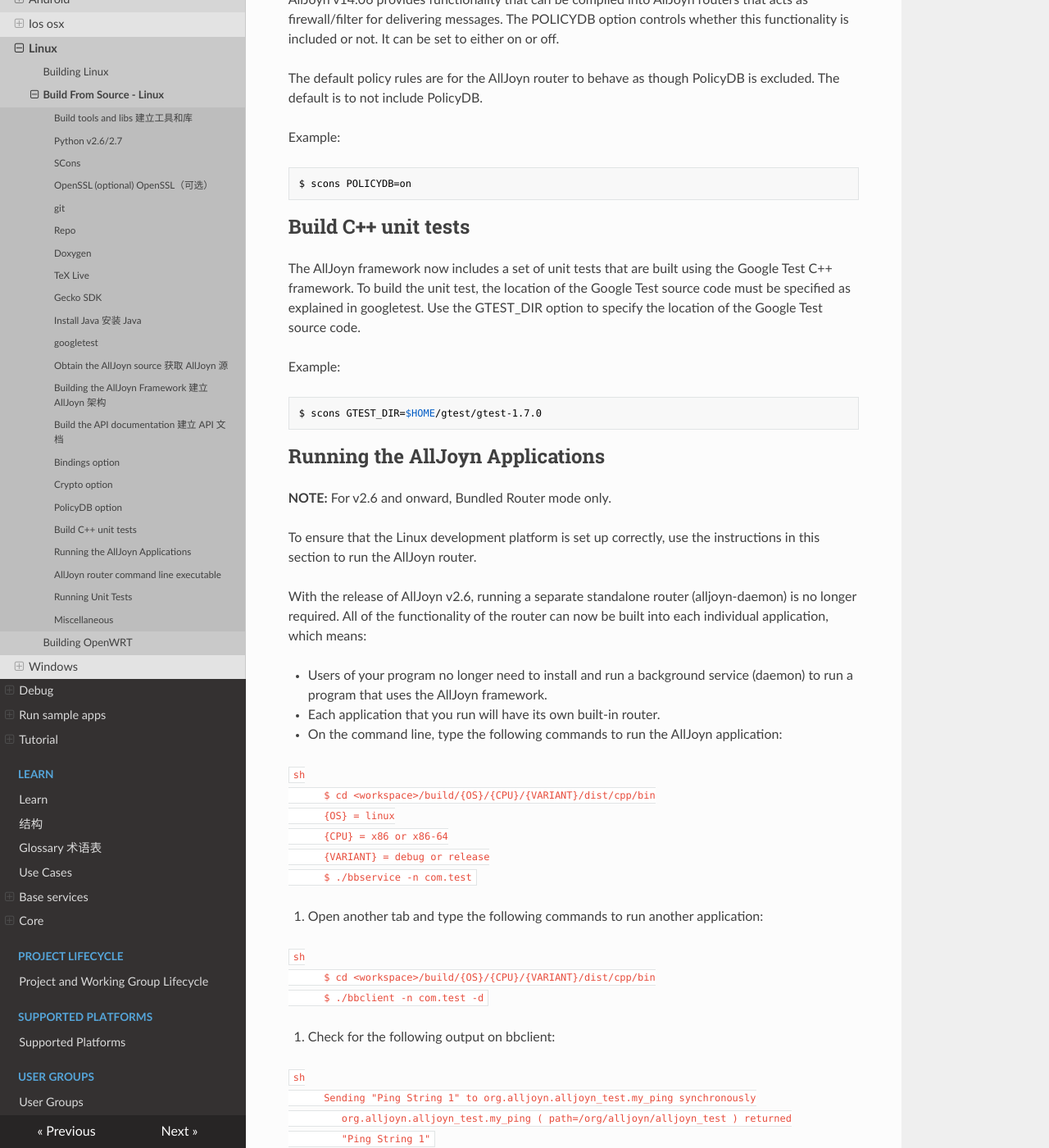
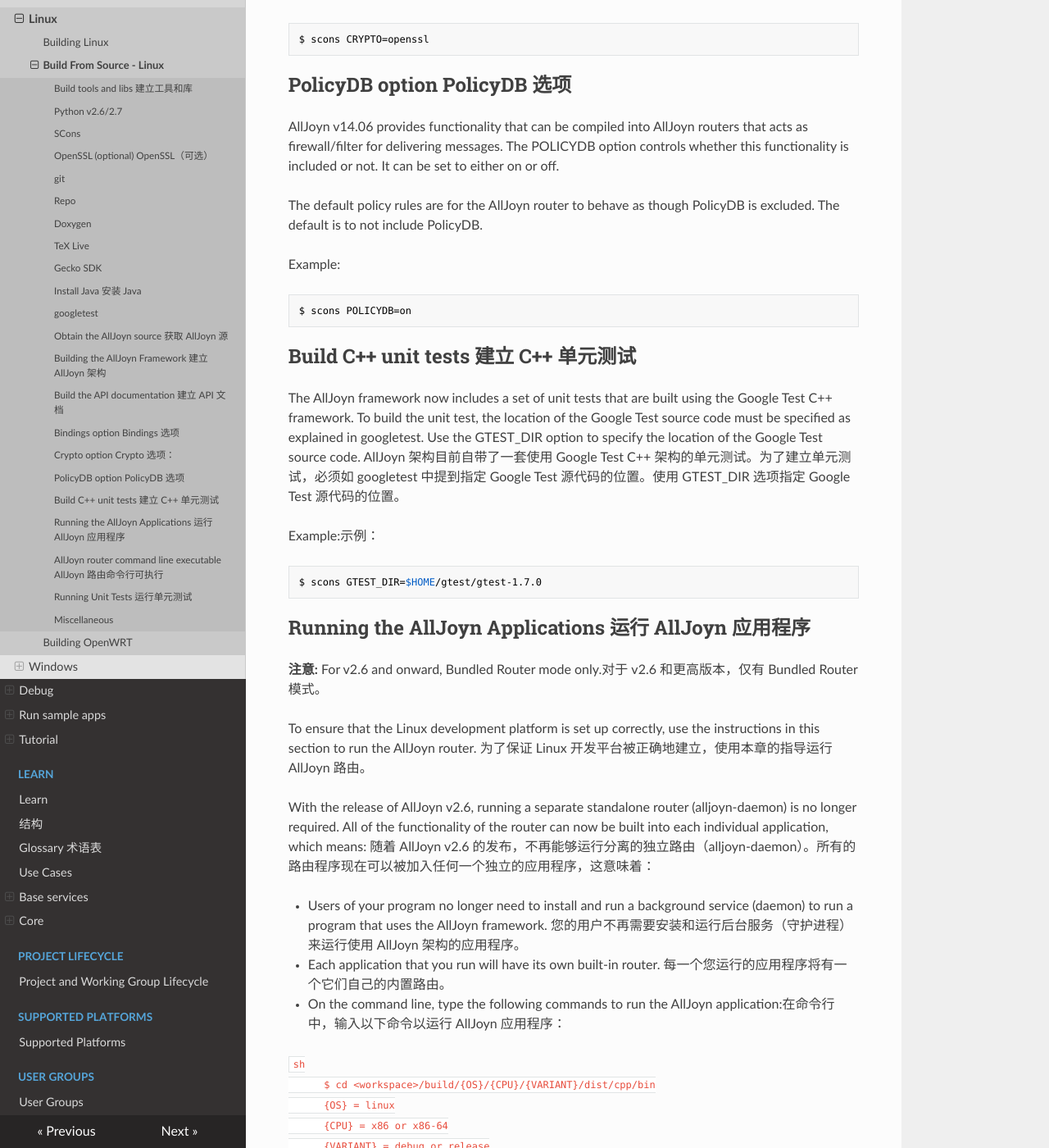
Before and after one commit to smart-conn/alljoyn-zh, an MkDocs documentation site: the page built from docs/develop/building/linux/build-source.md, in a window 1280 px wide and 1400 px high, scrolled down 12071 px. Shown: the whole window at 82% size. Built offline with MkDocs 1.6.1, drawn with Linux system fonts in a browser that asks for light colours; nearby versions of some CDN libraries; some of the changed text lies outside the part shown.

Commit message:
Update build-source.md

````diff
--- a/docs/develop/building/linux/build-source.md
+++ b/docs/develop/building/linux/build-source.md
@@ -522,16 +522,18 @@ $ scons WS=fix
 
 By default, the AllJoyn framework builds the debug variant. To build
 the release version of the AllJoyn framework, use this:
+默认情况下，AllJoyn 架构建立 debug 变量。建立发行版本的 AllJoyn 架构，使用：
 
 ```sh
 $ scons VARIANT=release
 ```
 
-## Bindings option
+## Bindings option Bindings 选项
 
 The default SCons script tries to build all of the language bindings
 by default. If you are only interested in a particular language binding,
 the `BINDINGS` option can be used to select the language(s) of interest.
+默认 SCons 脚本采用默认方式建立所有的语言绑定。如果您只对某一种语言绑定有意向，`BINDINGS` 选项可供您选择您希望的语言。
 
 The `BINDINGS` option takes a comma-separated list of languages you
 wish to build. Current valid languages are cpp, c, java, and js. The language is
@@ -539,8 +541,9 @@ always specified in all lower case with no extra spaces between languages. If a
 dependency is not listed, the dependency will automatically be built. For
 example, java requires that cpp is built. If an empty string is used only the
 core files will be built.
+`BINDINGS` 选项可以用使用逗号列出您所希望用于构建的多种语言。目前，支持的语言有 cpp,c,java 和 js。语言必须采用小写形式，并且语言之间不能有空格。如果依赖项没有被列出，它们也会自动被建立。举例说明，java 需要以 cpp 的建立为基础。如果使用了空白字段，仅会建立核心文件。
 
-For example:
+For example:举例：
 
 ```sh
 $ scons BINDINGS=java #this will build core files and Java language bindings
@@ -548,23 +551,24 @@ $ scons BINDINGS=c,java #this will build C language bindings and Java language b
 $ scons BINDINGS= #only build the core files alljoyn_core and common
 ```
 
-## Crypto option
+## Crypto option Crypto 选项：
 
 AllJoyn v15.04 adds a CRYPTO option to the scons command line. To build AllJoyn
 without dependencies on OpenSSL libcrypto, use CRYPTO=builtin:
+AllJoyn v15.04 在 scons 命令行中加入了 CRYPTO 选项。使用 CRYPTO=builtin，能够除去 OpenSSL 的依赖，进行 AllJoyn 的构建。
 
 ```sh
 $ scons CRYPTO=builtin
 ```
 
-To use crypto implementations in OpenSSL:
+To use crypto implementations in OpenSSL:使用 OpenSSl 提供的加密方式：
 
 ```sh
 $ scons CRYPTO=openssl
 ```
 
 
-## PolicyDB option
+## PolicyDB option PolicyDB 选项
 
 AllJoyn v14.06 provides functionality that
 can be compiled into AllJoyn routers that acts as firewall/filter
@@ -580,40 +584,45 @@ Example:
 $ scons POLICYDB=on
 ```
 
-## Build C++ unit tests
+## Build C++ unit tests 建立 C++ 单元测试
 
 The AllJoyn framework now includes a set of unit tests that
 are built using the Google Test C++ framework. To build the
 unit test, the location of the Google Test source code must
 be specified as explained in googletest. Use the GTEST_DIR
 option to specify the location of the Google Test source code.
+AllJoyn 架构目前自带了一套使用 Google Test C++ 架构的单元测试。为了建立单元测试，必须如 googletest 中提到指定 Google Test 源代码的位置。使用 GTEST_DIR 选项指定 Google Test 源代码的位置。
 
-Example:
+Example:示例：
 
 ```sh
 $ scons GTEST_DIR=$HOME/gtest/gtest-1.7.0
 ```
 
-## Running the AllJoyn Applications
+## Running the AllJoyn Applications 运行 AllJoyn 应用程序
 
 
-**NOTE:** For v2.6 and onward, Bundled Router mode only.
+**注意:** For v2.6 and onward, Bundled Router mode only.对于 v2.6 和更高版本，仅有 Bundled Router 模式。
 
 To ensure that the Linux development platform is set up
 correctly, use the instructions in this section to run
 the AllJoyn router.
+为了保证 Linux 开发平台被正确地建立，使用本章的指导运行 AllJoyn 路由。
 
 With the release of AllJoyn v2.6, running a separate standalone
 router (alljoyn-daemon) is no longer required. All of the
 functionality of the router can now be built into each individual
 application, which means:
+随着 AllJoyn v2.6 的发布，不再能够运行分离的独立路由（alljoyn-daemon）。所有的路由程序现在可以被加入任何一个独立的应用程序，这意味着：
 
 * Users of your program no longer need to install and run a
 background service (daemon) to run a program that uses the AllJoyn framework.
+您的用户不再需要安装和运行后台服务（守护进程）来运行使用 AllJoyn 架构的应用程序。
 * Each application that you run will have its own built-in router.
+每一个您运行的应用程序将有一个它们自己的内置路由。
 
 1. On the command line, type the following commands to run
-the AllJoyn application:
+the AllJoyn application:在命令行中，输入以下命令以运行 AllJoyn 应用程序：
 
    ```sh
       $ cd <workspace>/build/{OS}/{CPU}/{VARIANT}/dist/cpp/bin
@@ -624,14 +633,14 @@ the AllJoyn application:
    ```
 
 2. Open another tab and type the following commands to run
-another application:
+another application:打开另一个标签并输入以下命令以运行另一个应用程序。
 
    ```sh
       $ cd <workspace>/build/{OS}/{CPU}/{VARIANT}/dist/cpp/bin
       $	./bbclient -n com.test -d
    ```
 
-3. Check for the following output on bbclient:
+3. Check for the following output on bbclient:在 bbclient 上检查以下输出：
 
    ```sh
       Sending "Ping String 1" to org.alljoyn.alljoyn_test.my_ping synchronously
@@ -639,24 +648,25 @@ another application:
          "Ping String 1"
    ```
 
-## AllJoyn router command line executable
+## AllJoyn router command line executable AllJoyn 路由命令行可执行
 
-**NOTE:** Applies only to versions before 2.6.
+**注意:** Applies only to versions before 2.6.仅对 2.6 之前的版本生效。
 
 The concept of bundling a router with the application was
 introduced in v2.6. Prior to this version, to run any AllJoyn
 application, you needed to run the alljoyn-daemon first.
+v2.6 中引入了路由与应用程序绑定的概念。在此版本之前，在运行 AllJoyn 应用程序时，您需要首先运行 alljoyn-daemon。
 
-As part of the build process, an executable for the alljoyn-daemon is built.
+As part of the build process, an executable for the alljoyn-daemon is built.作为生成过程的一部分，建立了 alljoyn-daemon 的可执行文件。
 
 1. On the command line, type the following commands to run
-the AllJoyn router as a separate process:
+the AllJoyn router as a separate process:在命令行中，输入以下命令，以分离进程运行 AllJoyn router。
 
    ```sh
       $ cd <workspace>/build/{OS}/{CPU}/{VARIANT}/dist/cpp/bin
       $ ./alljoyn-daemon --internal
    ```
-   The options for the variables are as follows:
+   The options for the variables are as follows:变量的可选项如下：
 
    {OS} = linux
    {CPU} = x86 or x86-64
@@ -665,9 +675,10 @@ the AllJoyn router as a separate process:
    This starts the AllJoyn router with a built-in default
    configuration. For most users the command listed is sufficient
    to run the AllJoyn framework.
+   此方法采用默认配置开启 AllJoyn 路由。对于大部分用户，以上的命令足够运行 AllJoyn 架构。
 
-2. Press **Ctrl-c** at any time to stop the alljoyn-daemon process.
-3. To display other options, type the following:
+2. Press **Ctrl-c** at any time to stop the alljoyn-daemon process.任意时刻按下 **Ctrl-c** 停止 alljoyn-daemon 进程。
+3. To display other options, type the following:输入以下命令显示其他选项：
 
    ```sh
       $ ./alljoyn-daemon -h
@@ -691,19 +702,19 @@ the AllJoyn router as a separate process:
             Print the version and copyright string, and exit.
    ```
 
-For examples of different configuration files, see examples in:
+For examples of different configuration files, see examples in:从以下位置获得不同配置文件的示例：
 
 ```sh
 <workspace>/alljoyn_core/daemon/test/conf.
 ```
 
-**NOTE:** Not all configuration files found in the daemon/test/conf
-directory are valid for use on a computer running Linux.
+**注意:** Not all configuration files found in the daemon/test/conf
+directory are valid for use on a computer running Linux. 不是所有在 daemon/test/conf 文件夹中的配置文件适用于运行 Linux 的电脑。
 
-### Verify that the router is running
+### Verify that the router is running 验证路由正在工作
 
 Navigate to the projects samples directory and run the service
-and the client as follows:
+and the client as follows:导航至工程示例目录并用以下命令运行服务和客户端：
 
 ```sh
 $ cd <workspace>/build/{OS}/{CPU}/{VARIANT}/dist/cpp/bin/samples
@@ -711,7 +722,7 @@ $ ./basic_service & #this will be a background process; it could be run on its o
 $ ./basic_client
 ```
 
-When the client runs, the following will display:
+When the client runs, the following will display:当客户端在运行时，会显示下述语句：
 
 ```
 AllJoyn Library version: v2.6.0
@@ -727,28 +738,30 @@ org.alljoyn.Bus.sample.cat ( path=/sample) returned "Hello World!"
 basic client exiting with status 0 (ER_OK)
 ```
 
-## Running Unit Tests
+## Running Unit Tests 运行单元测试
 
-**NOTE:** The following instructions are valid only for the AllJoyn
-framework version 2.6 and newer.
+**注意:** The following instructions are valid only for the AllJoyn
+framework version 2.6 and newer.以下指导只适用于 v2.6 和更高版本的 AllJoyn 架构。
 
-### Running C++ unit tests
+### Running C++ unit tests 运行 C++ 单元测试
 
 If the `GTEST_DIR` option was specified when building the code,
 the C++ unit tests will automatically be built and placed in
 the following location:
+如果在建立代码时制定了 `GTEST_DIR` 选项，C++ 测试单元会在以下位置被自动建立。
 
 ```sh
 <workspace>/build/{OS}/{CPU}/{VARIANT}/test/cpp/bin.
 ```
 
-There will be two executable files there: ajtest and cmtest.
+There will be two executable files there: ajtest and cmtest.将会有两个可执行文件：ajtest 和 cmtest。
 
 #### cmtest
 
 The cmtest executable tests the code from the common project
 and does not require the AllJoyn router to be running.
 Run cmtest as follows:
+cmtest 测试常用工程的代码，不需要 AllJoyn 路由的运行。cmtest 运行如下：
 
 ```sh
 <workspace>/build/{OS}/{CPU}/{VARIANT}/test/cpp/bin/cmtest
@@ -761,14 +774,15 @@ For the tests to run successfully, an AllJoyn router must
 also be running. Currently, ajtest is limited; it cannot test
 bus-to-bus (i.e., device-to-device) communication.
 Run ajtest as follows:
+ajtest 测试 alljoyn_core 中的代码。为了测试的成功运行，必须运行 AllJoyn 路由器。目前，ajtest 是有局限性的。它不能测试总线到总线（如设备到设备）的连接。ajtest 运行如下：
 
-1. Start the alljoyn-daemon (optional-see note below):
+1. Start the alljoyn-daemon (optional-see note below):开启 alljoyn-daemon(可选查看注释)
 
    ```sh
       <workspace>/build/{OS}/{CPU}/{VARIANT}/dist/cpp/bin/alljoyn-daemon --internal
    ```
 
-2. Run ajtest.
+2. Run ajtest.运行 ajtest。
 
    ```sh
       <workspace>/build/{OS}/{CPU}/{VARIANT}/test/cpp/bin/ajtest
@@ -777,24 +791,25 @@ Run ajtest as follows:
 For all paths, replace {OS}, {CPU}, and {VARIANT} with the
 actual value used when the code was built (i.e., use the same OS,
 CPU, and VARIANT option specified when running SCons).
+关于路径，使用运行 SCons 时特定的 OS，CPU 和 VARIANT 替换 {OS}、{CPU} 和 {VARIANT}。
 
-**NOTE:** If the code was built using the bundled router
+**注意:** If the code was built using the bundled router
 (i.e., SCons flag BR=on), then ajtest can be run without
-first starting the separate alljoyn-daemon.
+first starting the separate alljoyn-daemon.如果采用绑定路由的方式构建代码（如，SCons flag BR=on），ajtest 不需要启动分离的 alljoyn-daemon。
 
-### Running the Java junit tests
+### Running the Java junit tests 运行 Java junit 测试。
 
 The junit tests are always built at the same time as the Java
 bindings. The junit tests are specifically designed to test the
-Java bindings.
+Java bindings.junit 测试总是和 Java 绑定同时存在。junit 测试专为测试 Java 绑定而设计。
 
-1. From the top build folder, use ant to start the test.
+1. From the top build folder, use ant to start the test.从顶部建立文件夹，使用 ant 开始测试。
 
    ```sh
       ant test -DOS={OS} -DCPU={CPU} -DVARIANT={VARIANT}
    ```
 
-2. Find the HTML version of the results in the following location:
+2. Find the HTML version of the results in the following location:从以下位置的结果中获得 HTML 版本。
 
    ```sh
       <workspace>/build/{OS}/{CPU}/{VARIANT}/test/java/reports/junit/
@@ -808,7 +823,7 @@ Java bindings.
 
 ### Library liballjoyn.so not found
 
-If the following error is returned:
+If the following error is returned:如果返回以下错误：
 
 ```
 error while loading shared libraries: liballjoyn.so:
@@ -817,6 +832,7 @@ cannot open shared object file: No such file or directory
 
 The SCons scripts build a shared library and link
 against that shared library. Add the library to the link path.
+SCons 脚本建立一个共享库并且与之进行连接。把该库加入 link path。
 
 ```sh
 $ export LD_LIBRARY_PATH=$LD_LIBRARY_PATH:<workspace>/build/{OS}/{CPU}/
@@ -825,10 +841,12 @@ $ export LD_LIBRARY_PATH=$LD_LIBRARY_PATH:<workspace>/build/{OS}/{CPU}/
 
 After adding the library LD_LIBRARY_PATH re-run the program
 that produced the error.
+在加入了 library LD_LIBRARY_PATH 后，重新运行报错的程序。
 
-### Additional projects
+### Additional projects 额外工程
 
 The AllJoyn source code has other projects, such as alljoyn_js
 (javascript), and alljoyn_c (C bindings). These bindings are supported from
 version 2.6 onward. The build instructions for these projects are outside the
 scope of this section. For more information, see https://allseenalliance.org.
+AllJoyn 源代码包含其它代码，如 alljoyn-js(javascript) 和 alljoyn_c (C bindings)。自 2.6 版本以来，支持这些 bindings。这些工程的建立指导不在本章内容的范围之内。欲知详情，查看 https://allseenalliance.org。
````
